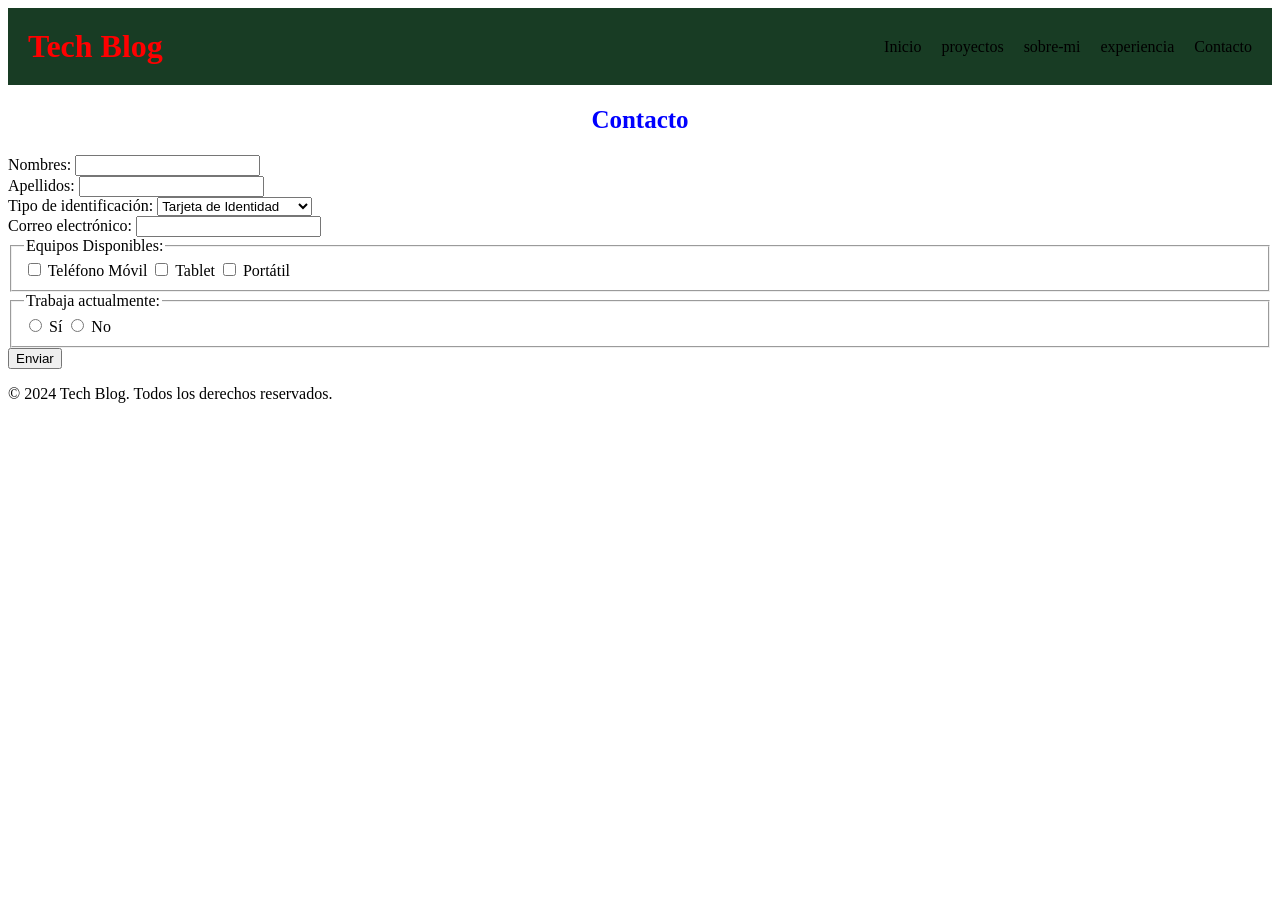
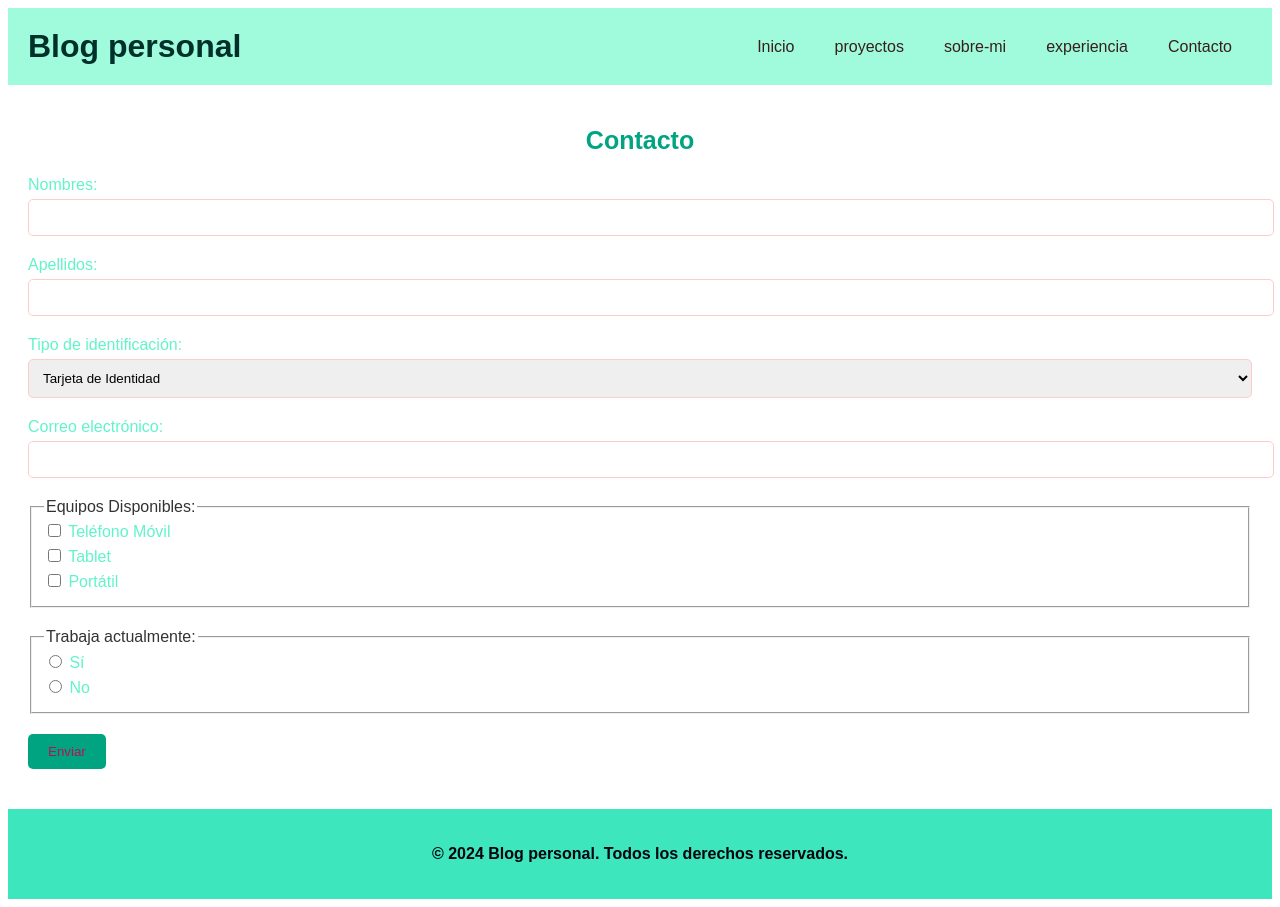
Before and after one commit to LuisaFDQuintero/DesarrolloDeAplicacionesEnRed, a plain HTML site: page contact.html in a window 1280 px wide. Before the commit the page ends 800 px from the top, so only its background shows below. Drawn offline with Linux system fonts and the light colour scheme.

Commit message:
modifique colores e informaacion

```diff
--- a/contact.html
+++ b/contact.html
@@ -3,12 +3,12 @@
 <head>
     <meta charset="UTF-8">
     <meta name="viewport" content="width=device-width, initial-scale=1.0">
-    <title>Tech Blog - Contacto</title>
+    <title>Blog Personal - Contacto</title>
     <link rel="stylesheet" href="/css/styles.css">
 </head>
 <body>
     <header>
-        <h1>Tech Blog</h1>
+        <h1>Blog personal</h1>
         <nav>
             <ul>
                 <li><a href="index.html">Inicio</a></li>
@@ -64,7 +64,7 @@
         </form>
     </main>
     <footer>
-        <p>© 2024 Tech Blog. Todos los derechos reservados.</p>
+        <p>© 2024 Blog personal. Todos los derechos reservados.</p>
     </footer>
 </body>
 </html>
--- a/css/styles.css
+++ b/css/styles.css
@@ -4,6 +4,7 @@ header {
     align-items: center;
     padding: 20px;
         background-color: #183c24;
+        font-weight: 500;
 }
 nav ul {
     display: flex;
@@ -25,12 +26,12 @@ nav ul li a {
 
 h1 {
     margin: 0;
-    color: red;
+    color: #00302a; /
 }
 
 
 h2{
-    color: blue;
+    color: rgb(192, 22, 184);
     text-align: center;
     font-size: 25px;
 }
@@ -39,3 +40,89 @@ h2{
 .inicio{
     background-color: #8dc89a;
 }
+
+body {
+    font-family: Arial, sans-serif;
+    background-color: #ffffffea;
+    color: #333;
+}
+
+header {
+    background-color: #9ffbdc;
+    padding: 20px;
+}
+
+h1 {
+    margin: 0;
+}
+
+nav ul {
+    list-style-type: none;
+    margin: 0;
+    padding: 0;
+}
+
+nav ul li {
+    display: inline;
+    margin-right: 20px;
+}
+
+nav ul li a {
+    text-decoration: none;
+    color: #381f1e;
+}
+
+main {
+    padding: 20px;
+}
+
+h2 {
+    color: #00a481;
+}
+
+.form-group {
+    margin-bottom: 20px;
+}
+
+label {
+    display: block;
+    margin-bottom: 5px;
+    color: #62f3ca;
+}
+
+input[type="text"],
+input[type="email"],
+select {
+    width: 100%;
+    padding: 10px;
+    border: 1px solid #ffcccc;
+    border-radius: 5px;
+}
+
+button {
+    padding: 10px 20px;
+    background-color: #00a481;
+    color: rgb(180, 20, 82);
+    border: none;
+    border-radius: 5px;
+    cursor: pointer;
+}
+
+button:hover {
+    background-color: #005548;
+}
+
+footer {
+    background-color: #3de6bc;
+    padding: 20px;
+    text-align: center;
+}
+
+p{align-items: center;
+    color:#04050e}
+
+p{font-weight: bolder;}
+
+h3{color: #00e498;
+   text-align: center;
+ text-decoration-color: #183c24;}
```
Also changed, not shown: experiencia.html (+10 -16 lines), index.html (+4 -0 lines), proyectos.html (+13 -14 lines), sobre-mi.html (+10 -12 lines).
